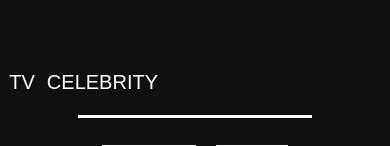
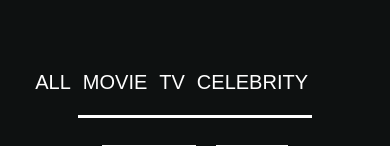
Before and after one commit to EGHowell/Whats-Hot, a React (Create React App) app: page / in a window 390 px wide. Shown: the part 630-776 px from the top of the page. Built offline with nearby package versions, Linux system fonts and the light colour scheme; no server answers.

Commit message:
more tweeks

```diff
--- a/src/index.css
+++ b/src/index.css
@@ -278,7 +278,7 @@ footer {
 @media (max-width: 950px) {
   .categorySelector {
     text-align: left;
-    position: relative;
+    right: 0;
   }
   .categorySelector button {
     font-size: 35px;
@@ -290,7 +290,7 @@ footer {
     font-size: 90px;
   }
   .categorySelector button {
-    margin-top: 15px;
+    margin-top: 10px;
     font-size: 30px;
     margin-right: 0;
     margin-left: 0;
```
